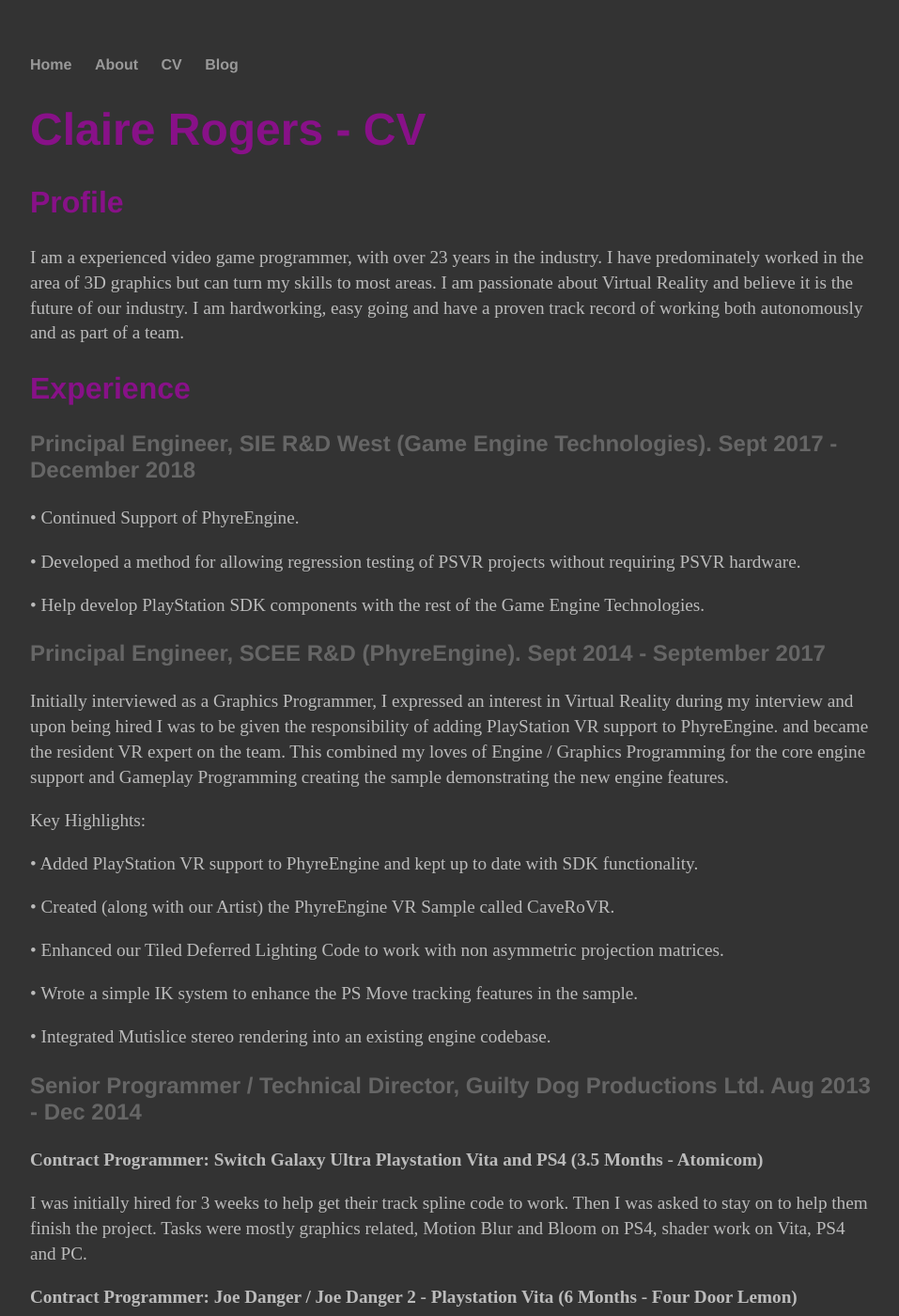
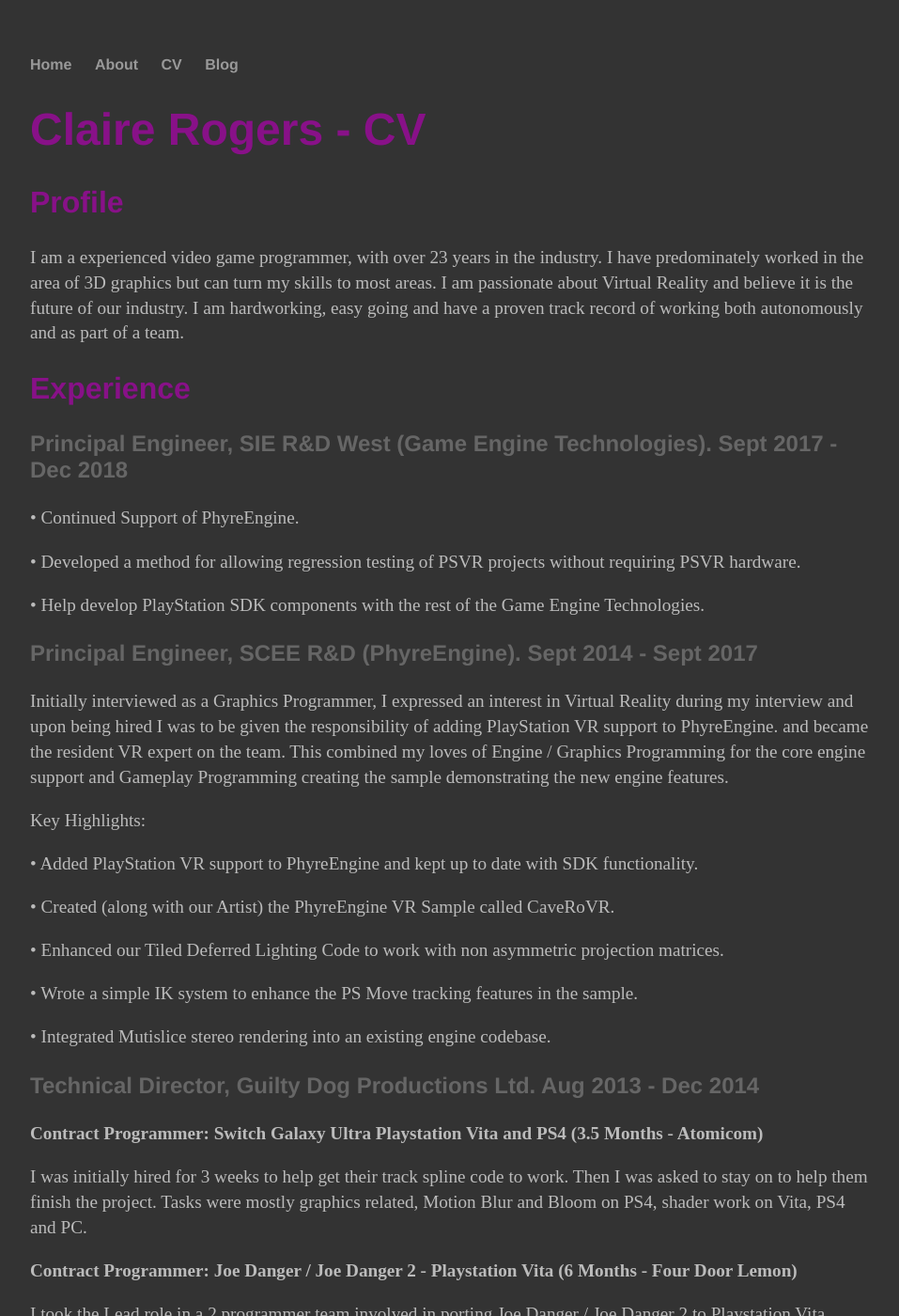
Before and after one commit to guiltydogprods/guiltydogprods.github.io, a Jekyll site: the page built from cv.md, in a window 1280 px wide and 1400 px high. Shown: the whole window at 94% size, without its empty margins (160-1117 px from the left). Built offline with Jekyll 4.4.1, drawn with Linux system fonts in a browser that asks for light colours.

Commit message:
Update cv.md

```diff
--- a/cv.md
+++ b/cv.md
@@ -12,7 +12,7 @@ I am a experienced video game programmer, with over 23 years in the industry. I
 Experience
 ----------
 
-### Principal Engineer, SIE R&D West (Game Engine Technologies). Sept 2017 - December 2018
+### Principal Engineer, SIE R&D West (Game Engine Technologies). Sept 2017 - Dec 2018
 
 • Continued Support of PhyreEngine.
 
@@ -21,7 +21,7 @@ Experience
 • Help develop PlayStation SDK components with the rest of the Game Engine Technologies.
 
 
-### Principal Engineer, SCEE R&D (PhyreEngine). Sept 2014 - September 2017
+### Principal Engineer, SCEE R&D (PhyreEngine). Sept 2014 - Sept 2017
 
 Initially interviewed as a Graphics Programmer, I expressed an interest in Virtual Reality during my interview and upon being hired I was to be given the responsibility of adding PlayStation VR support to PhyreEngine. and became the resident VR expert on the team. This combined my loves of Engine / Graphics Programming for the core engine support and Gameplay Programming creating the sample demonstrating the new engine features.
 
@@ -38,7 +38,7 @@ Key Highlights:
 • Integrated Mutislice stereo rendering into an existing engine codebase.
 
 
-### Senior Programmer / Technical Director, Guilty Dog Productions Ltd. Aug 2013 - Dec 2014
+### Technical Director, Guilty Dog Productions Ltd. Aug 2013 - Dec 2014
 
 **Contract Programmer: Switch Galaxy Ultra Playstation Vita and PS4 (3.5 Months - Atomicom)**
 
```
